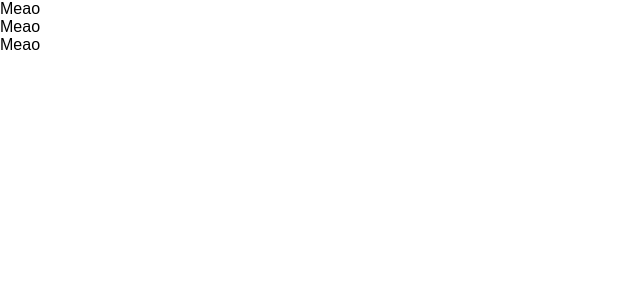
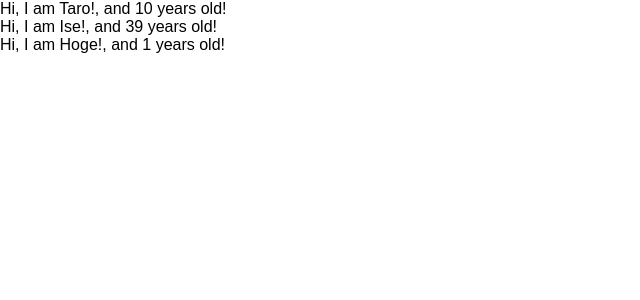
Before and after one commit to isystk/udemy-react-redux-crud-application, a React (Create React App) app: page / in a window 1280 px wide. Shown: the top 300 px of the page, without its empty margins (0-640 px from the left). Built offline with nearby package versions, Linux system fonts and the light colour scheme.

Commit message:
learn props

```diff
--- a/src/App.js
+++ b/src/App.js
@@ -1,23 +1,28 @@
 import React from 'react';
 
-// class App extends Component {
-//   render() {
-//     return <h1>Hello World</h1>
-//   }
-// }
-
 const App = () => {
+  const profiles = [
+    {name: "Taro", age: 10},
+    {name: "Ise", age: 39},
+    {name: "Hoge"}
+  ];
   return (
     <div>
-      <Cat/>
-      <Cat/>
-      <Cat/>
+      {
+        profiles.map((profile, index) => {
+          return <User name={profile.name} age={profile.age} key={index} />
+        })
+      }
     </div>
   )
 }
 
-const Cat = () => {
-  return <div>Meao</div>
+const User = (props) => {
+  return <div>Hi, I am {props.name}!, and {props.age} years old!</div>
+}
+
+User.defaultProps = {
+  age: 1
 }
 
 export default App;
```
